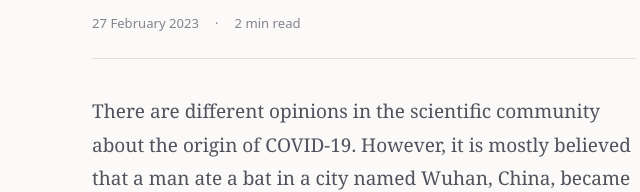
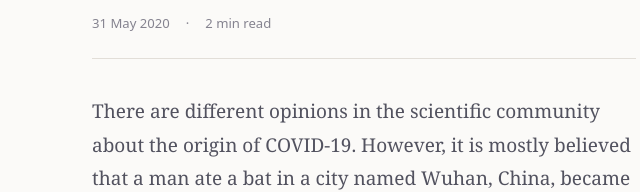
Before and after one commit to amitkumary96/amitkyadav.com, an Astro site: page /life/the-long-term-effect-of-covid-19 in a window 1280 px wide. Shown: the part 292-484 px from the top of the page, 276-916 px from the left. Built offline with nearby package versions, Linux system fonts and the light colour scheme; Astro itself is replaced by a stand-in of ours; a web font is replaced by a local one.

Commit message:
content: update Entry - the-long-term-effect-of-covid-19

```diff
--- a/src/content/life/the-long-term-effect-of-covid-19.mdx
+++ b/src/content/life/the-long-term-effect-of-covid-19.mdx
@@ -1,6 +1,6 @@
 ---
 title: The Long-Term Effect of COVID-19
-date: 2023-02-27
+date: 2020-05-31
 excerpt: ''
 draft: false
 tags:
```
